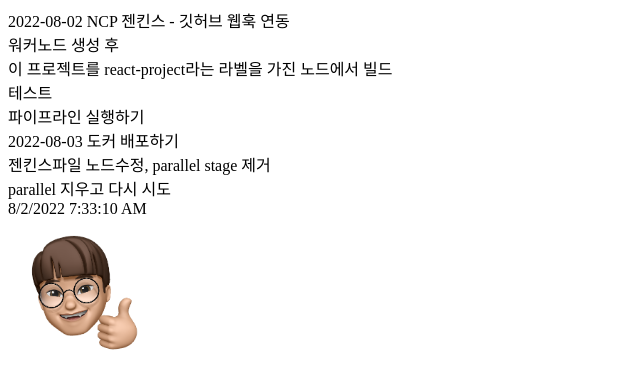
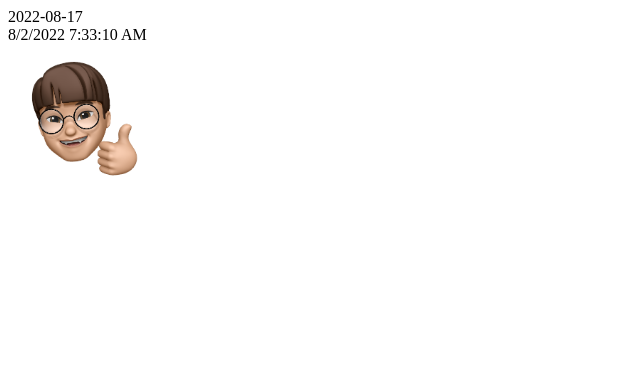
Before and after one commit to ssong91DEV/react-project, a React (Create React App) app: page / in a window 1280 px wide. Shown: the top 388 px of the page, without its empty margins (0-640 px from the left). Built offline with nearby package versions, Linux system fonts and the light colour scheme.

Commit message:
테스트

```diff
--- a/src/containers/MainComponent.jsx
+++ b/src/containers/MainComponent.jsx
@@ -12,14 +12,7 @@ const MainComponent = () => {
 
   return (
     <div>
-      <div>2022-08-02 NCP 젠킨스 - 깃허브 웹훅 연동</div>
-      <div>워커노드 생성 후</div>
-      <div>이 프로젝트를 react-project라는 라벨을 가진 노드에서 빌드</div>
-      <div>테스트</div>
-      <div>파이프라인 실행하기</div>
-      <div>2022-08-03 도커 배포하기</div>
-      <div>젠킨스파일 노드수정, parallel stage 제거</div>
-      <div>parallel 지우고 다시 시도</div>
+      <div>2022-08-17 </div>
       <div>
         {time.toLocaleDateString()} {time.toLocaleTimeString()}
       </div>
```
